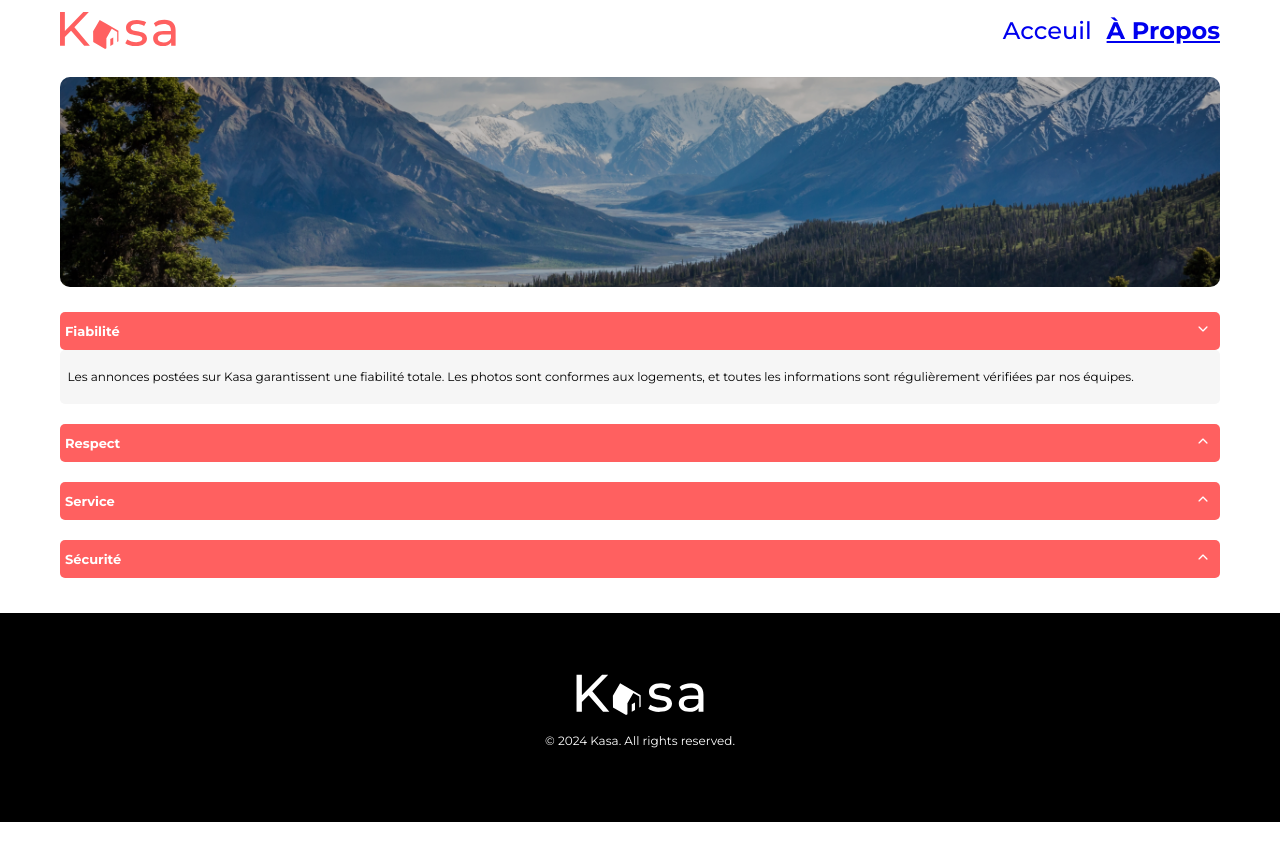
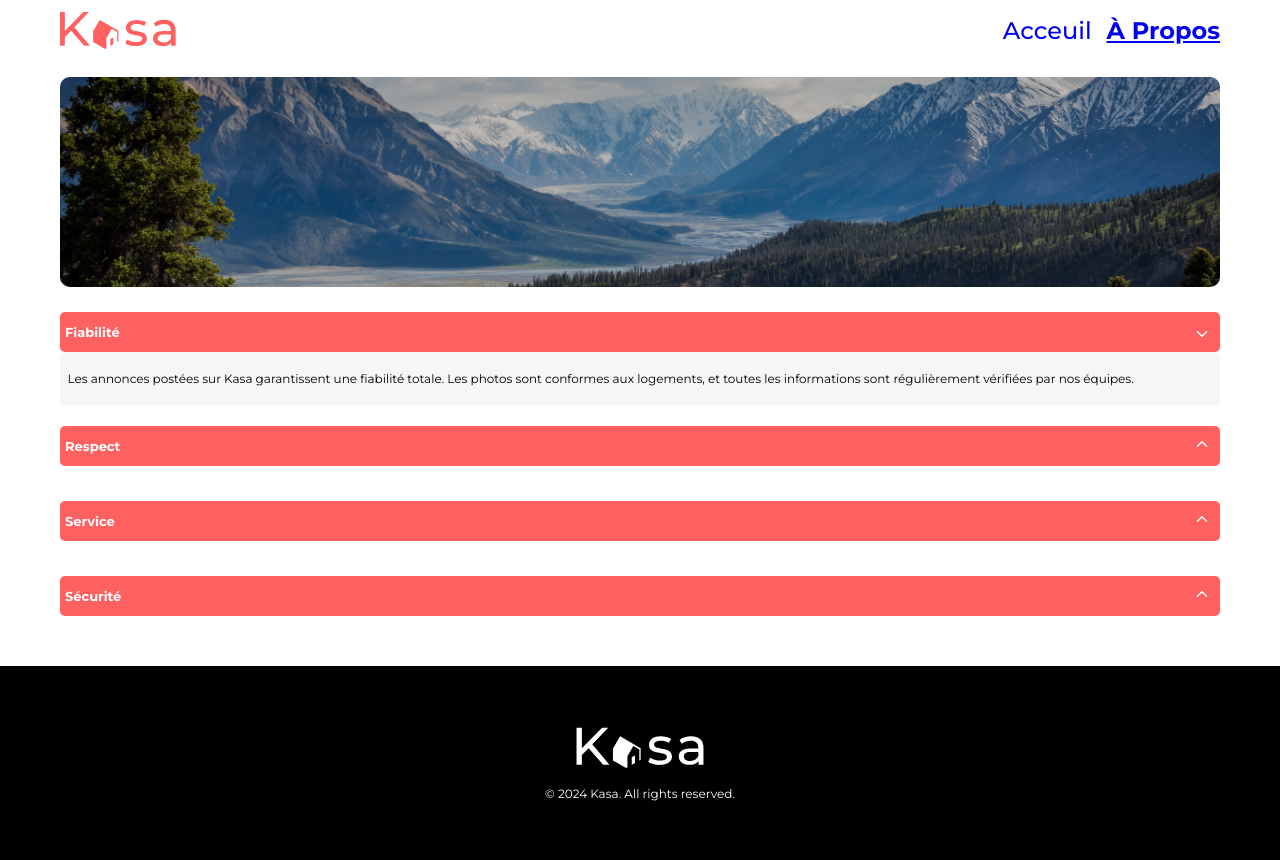
Before and after one commit to AurelieDuynslaeger/Kasa_Project11_OCR, a React (Vite) app: page /about in a window 1280 px wide. Both pictures are taken after a click on the button "Fiabilité". Shown: the top 860 px of the page. Before the commit the page ends 822 px from the top, so only its background shows below. Built offline with nearby package versions, Linux system fonts and the light colour scheme.

Commit message:
🎨 anim dropdown fixed

```diff
--- a/src/components/Dropdown/Dropdown.jsx
+++ b/src/components/Dropdown/Dropdown.jsx
@@ -1,7 +1,7 @@
 import { useState } from "react"
 import PropTypes from "prop-types"
 import "../Dropdown/dropdown.scss"
-import { IoIosArrowUp, IoIosArrowDown } from "react-icons/io";
+import { IoIosArrowUp} from "react-icons/io";
 
 const Dropdown = ({ title, content, items }) => {
     //état d'ouverture du dropdown
@@ -15,25 +15,23 @@ const Dropdown = ({ title, content, items }) => {
         <div className="dropdown">
             <button onClick={toggleDropdown} className="dropdown_btn">
                 {title}
-                <span className={isOpen ? "arrowDown" : "arrowUp"}>
-                    {isOpen ?  <IoIosArrowDown /> : <IoIosArrowUp />}
+                <span className={`arrow ${isOpen ? "rotated" : ""}`}>
+                    <IoIosArrowUp />
                 </span>
             </button>
-            {isOpen && (
-                <div className="dropdown_content">
-                {/* conditionnement si c'est juste un paragraphe ou un tableau d'élements */}
+            <div className={`dropdown_content ${isOpen ? "active" : ""}`}>
+                {/* conditionnement si c'est juste un paragraphe ou un tableau d'éléments */}
                 {content && <p>{content}</p>}
                 {items && (
                     <ul>
                         {items.map((item, index) => (
                             <li key={index} className="dropdown_item">
-                            {item}
+                                {item}
                             </li>
-                ))}
+                        ))}
                     </ul>
                 )}
-                </div>
-            )}
+            </div>
     </div>
     )
 }
--- a/src/components/Dropdown/dropdown.scss
+++ b/src/components/Dropdown/dropdown.scss
@@ -20,10 +20,14 @@
         &:focus {
           outline: none;
         }
-        .arrowDown, .arrowUp {
+        .arrow {
           margin-left: 0.5rem;
-          font-size: 1.4rem;
-          transition: transform 0.3s ease;
+          font-size: 1.6rem;
+          transition: transform 0.3s ease-in-out;
+
+          &.rotated {
+              transform: rotate(180deg);
+          }
       }
     }
     .dropdown_content {
@@ -34,6 +38,20 @@
       font-size: 1.2rem;
       border-radius: 5px;
       list-style: none;
+      max-height: 0;
+      opacity: 0;
+      overflow: hidden;
+      /*point d'origine de la transformation en haut */
+      transform-origin: top;
+      /* échelle verticale de 0 (invisible) */
+      transform: scaleY(0);
+      transition: max-height 0.4s ease, opacity 0.4s ease, transform 0.4s ease;
+        &.active {
+          max-height: fit-content;
+          opacity: 1;
+          /*échelle verticale à 1 pour que le contenu soit visible */
+          transform: scaleY(1);
+      }
       .dropdown_item {
         padding: 0.5rem 0;
         &:last-child {
--- a/src/components/RentCard/rentcard.scss
+++ b/src/components/RentCard/rentcard.scss
@@ -1,6 +1,7 @@
 @use '../../stylesheet/variables' as v;
 
 .rent-card {
+    cursor: pointer;
     background-size: cover;
     background-position: center;
     width: 100%;
--- a/src/stylesheet/main.scss
+++ b/src/stylesheet/main.scss
@@ -1,6 +1,5 @@
 @use './variables' as v;
 @use "./reset";
-
 
 .container{
   max-width: 1200px;
```
